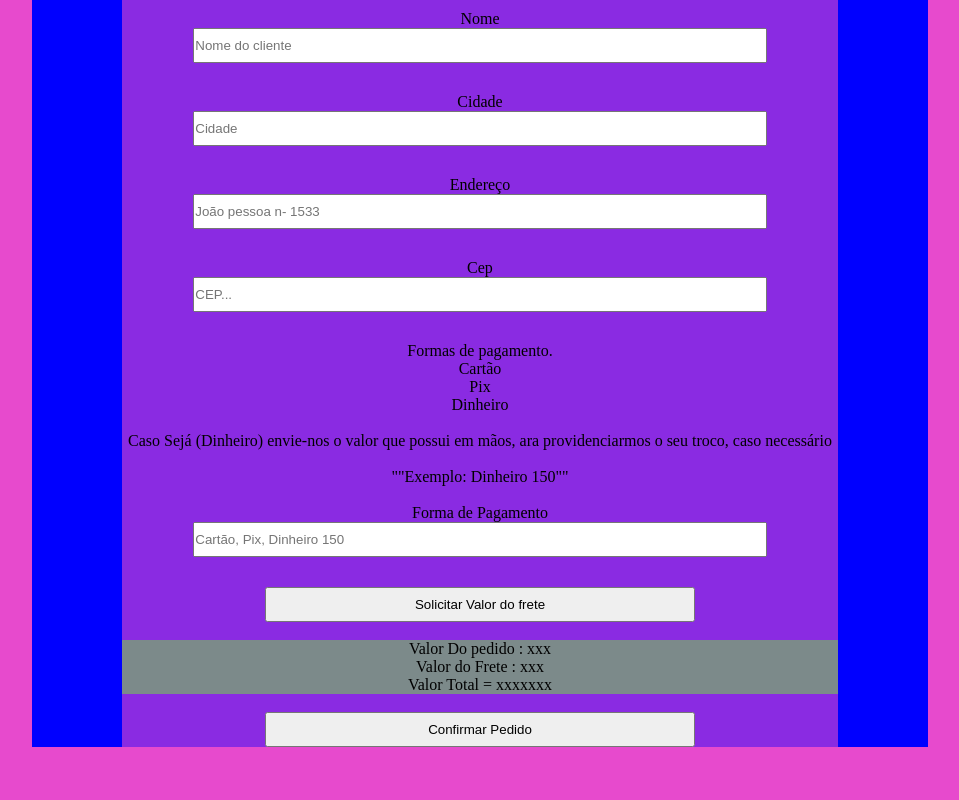
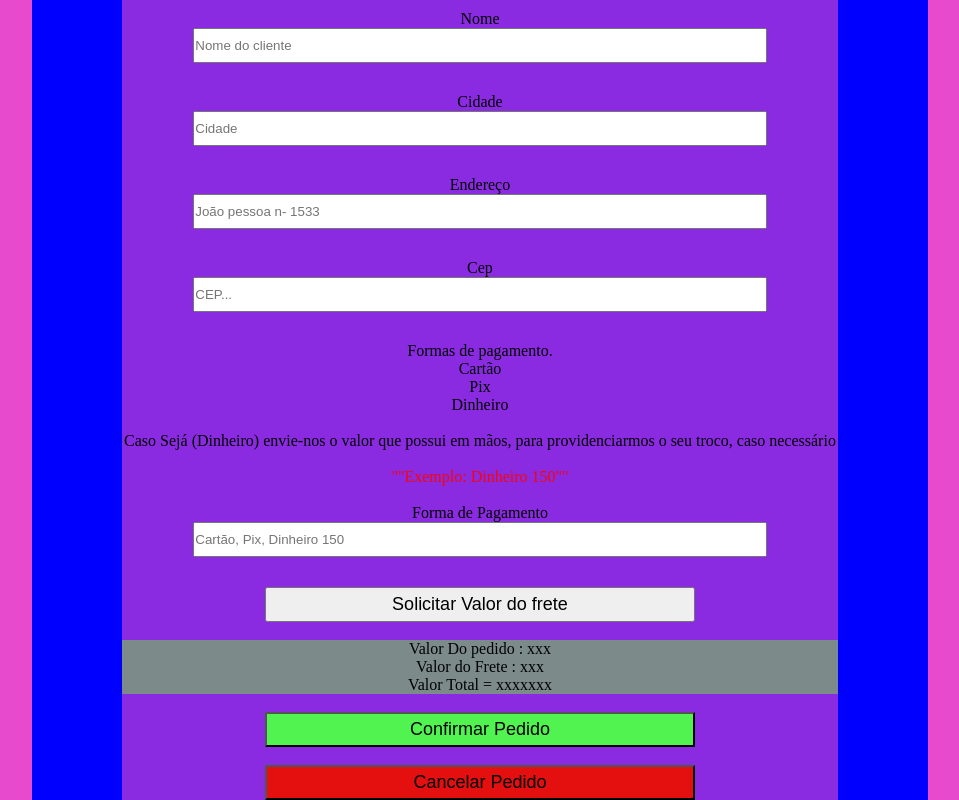
Before and after one commit to joaoMicheletti/Bih, a React (Create React App) app in the folder frontend/: page /confirm in a window 1280 px wide. Shown: the part 343-1143 px from the top of the page, without its empty margins (160-1119 px from the left). Before the commit the page ends 1090 px from the top, so only its background shows below. Built offline with nearby package versions, Linux system fonts and the light colour scheme.

Commit message:
cancelamento de pedido
foi adicionado um button e atribuído uma função  para cancelar o pedido .

```diff
--- a/frontend/src/pages/loja/carrinho.js
+++ b/frontend/src/pages/loja/carrinho.js
@@ -28,7 +28,6 @@ function Carrinho(){
             };
         });
     }, []);
-    console.log(Today);
     const [Today_S, setToday_S] = useState([]);
     useEffect(() => { // chamando os pedidos  da categoria salgados;
         Api.post('/carrinho_index_s', OBJ)
@@ -39,9 +38,6 @@ function Carrinho(){
         });
 
     }, []);
-
-    console.log(Today_S);
-
 
 
     return(
@@ -79,6 +75,8 @@ function Carrinho(){
                                 //alert('Nosso estoque, Não atende essa quantidade!');
 
                             } else if(Tt.data === 'ok'){
+                                localStorage.setItem('prod_id', iten.id);
+                                console.log(localStorage.getItem('prod'));
                                 History('/confirm');
                                  // enviando pedido para a cozinha
                                 //const response = await Api.post('/carrinho_pedido');
--- a/frontend/src/pages/loja/confirm.js
+++ b/frontend/src/pages/loja/confirm.js
@@ -1,8 +1,17 @@
 import React from "react";
+import { useNavigate } from "react-router-dom";
 import Logo from '../assets/Logo.jpg';
 import './style_loja.css';
 
 function Confirm(){
+    const History = useNavigate();
+
+    function Cancelar_Pedido(e){
+        e.preventDefault();
+        localStorage.removeItem('prod_id');
+        alert('Pedido cancelado, Você cera direcionado para a home page...');
+        History('/');
+    }
     return(
         <div id="Confirm_Container">
             <header id="Confirm_Header">
@@ -50,7 +59,7 @@ function Confirm(){
                         <p>Dinheiro</p>
                         <br/>
                         <p id="Warning">Caso Sejá (Dinheiro) envie-nos o valor que possui em mãos,
-                        ara providenciarmos o seu troco, caso necessário </p>
+                        para providenciarmos o seu troco, caso necessário </p>
                         <br/>
                         <p id='Exemplo'>""Exemplo: Dinheiro 150""</p>
                         <br/>
@@ -59,7 +68,7 @@ function Confirm(){
                         <input type='text' placeholder="Cartão, Pix, Dinheiro 150"></input>
                         <br/>
                         <div id="Buttons">
-                            <button type="submit" >Solicitar Valor do frete</button>
+                            <button id="Solicitar" type="submit" >Solicitar Valor do frete</button>
                             <br/>
                             <br/>
                             <div id='Confirmar_Pedido'>
@@ -70,7 +79,10 @@ function Confirm(){
 
                             </div>
                             <br/>
-                            <button type="submit" >Confirmar Pedido</button>
+                            <button id="Confirmar" type="submit" >Confirmar Pedido</button>
+                            <br/>
+                            <br/>
+                            <button id="Cancelar" type='submit'onClick={Cancelar_Pedido} >Cancelar Pedido</button>
                         </div>
                     </form>
                 </div>
--- a/frontend/src/pages/loja/style_loja.css
+++ b/frontend/src/pages/loja/style_loja.css
@@ -218,9 +218,20 @@ ul li img {
     height: 35px;
     margin-bottom: 30px;
 }
+#Exemplo {
+    color: rgb(245, 6, 6);
+}
 #Buttons button {
+    cursor: pointer;
     width: 60%;
     height: 35px;
+    font-size: 18px;
+}
+#Confirmar {
+    background-color: rgb(81, 243, 81);
+}
+#Cancelar {
+    background-color: rgb(228, 15, 15);
 }
 #Confirmar_Pedido{
     background-color: rgb(124, 138, 138);
```
Also changed, not shown: 1 other file (tests, documents, lock files or other folders).
